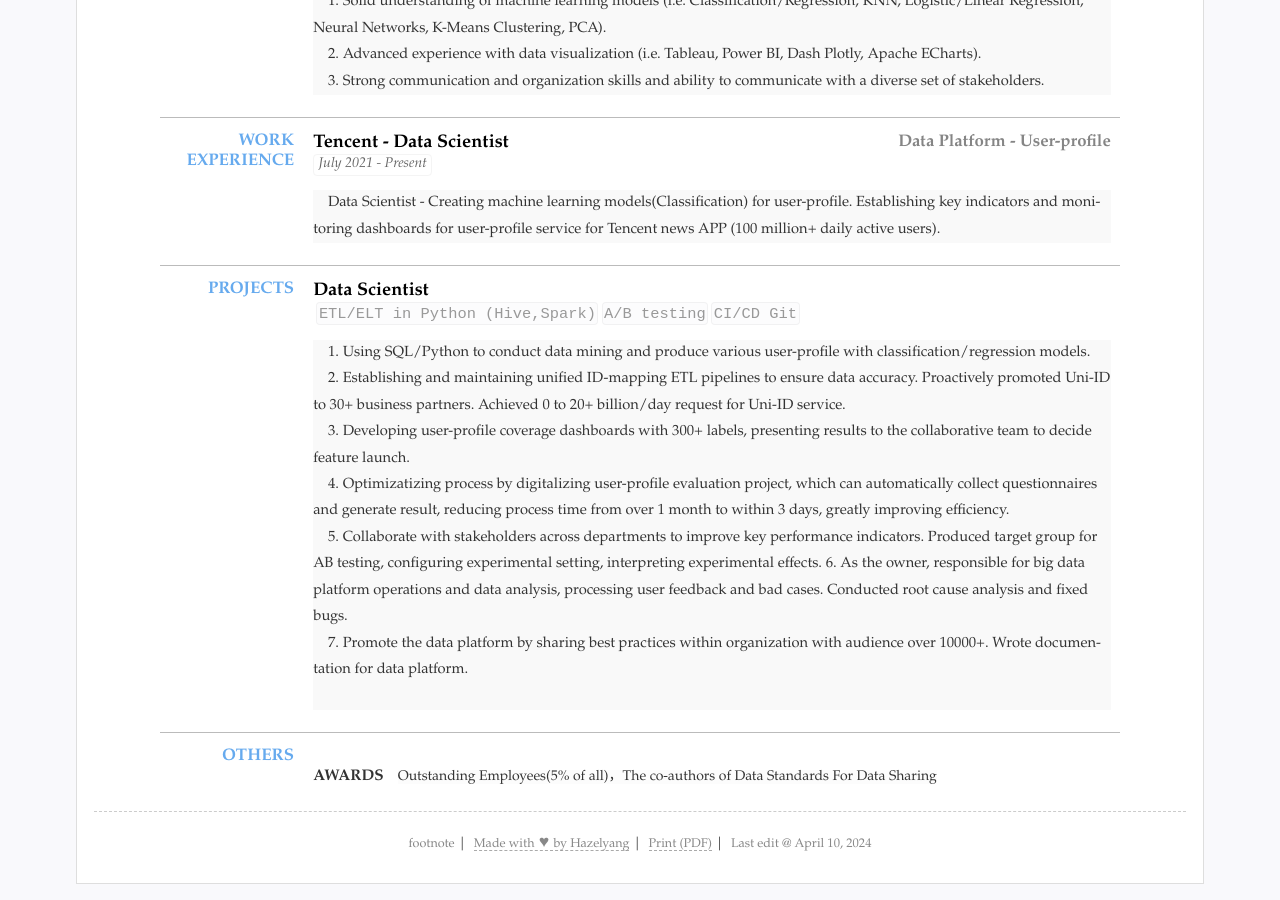
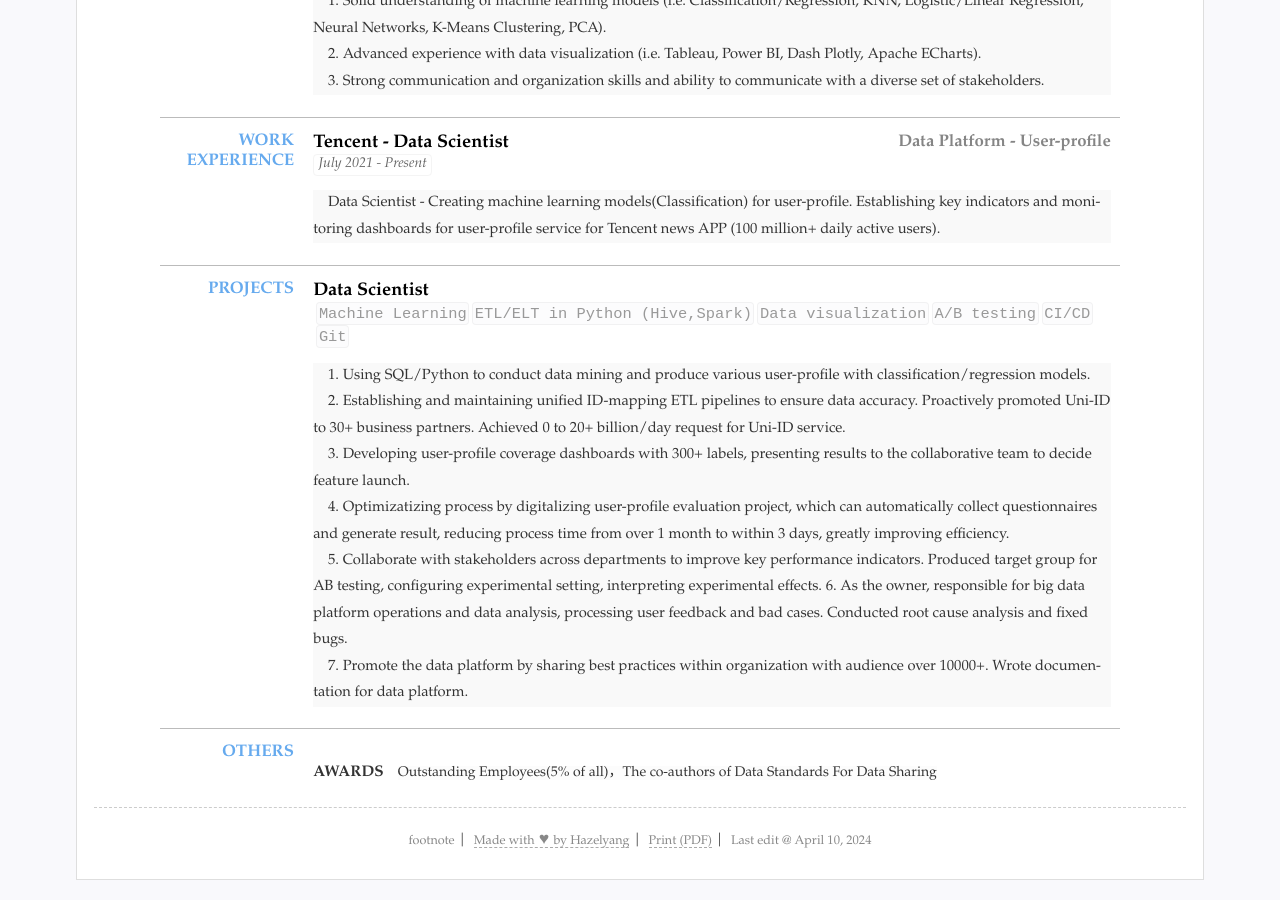
Before and after one commit to hazelyang518/eng_cv, a Jekyll site: the page built from index.html, in a window 1280 px wide and 900 px high, scrolled down 640 px. Built offline with Jekyll 4.4.1, drawn with Linux system fonts in a browser that asks for light colours.

Commit message:
Update resume.yml

```diff
--- a/_data/resume.yml
+++ b/_data/resume.yml
@@ -131,9 +131,12 @@ main: #简历主要内容，
   - title: Data Scientist
     duration:
     tags:
+    - Machine Learning
     - ETL/ELT in Python (Hive,Spark)
+    - Data visualization
     - A/B testing
-    - CI/CD Git
+    - CI/CD
+    - Git
     # detail: 1.画像挖掘：使用SQL/Python挖掘各类核心标签，如用户应用偏好标签、人群属性标签，用于人群投放场景，标签累计创建人群1000+，产生20+正向场景，覆盖PCG、IEG等BG的多个业务 <br>  &nbsp &nbsp
     #         2.标签开发：建立并维护画像标签ETL链路，保障数据的完整性、准确性和一致性；按数仓规范进行标签开发，配置告警，推动标签产出效率从t+3提升到t+1 <br>  &nbsp &nbsp
     #         3.指标监控：配置新闻业务各场景用户的画像覆盖度监控，覆盖新闻主端app、微信新闻插件、手q新闻插件等产品形态，包括100+标签；利用ClickHouse计算画像覆盖度，降低任务配置难度，实现高效运算 <br>  &nbsp &nbsp
@@ -149,7 +152,7 @@ main: #简历主要内容，
             4. Optimizatizing process by digitalizing user-profile evaluation project, which can automatically collect questionnaires and generate result, reducing process time from over 1 month to within 3 days, greatly improving efficiency.<br>  &nbsp &nbsp
             5. Collaborate with stakeholders across departments to improve key performance indicators. Produced target group for AB testing, configuring experimental setting, interpreting experimental effects.
             6. As the owner, responsible for big data platform operations and data analysis, processing user feedback and bad cases. Conducted root cause analysis and fixed bugs. <br>  &nbsp &nbsp
-            7. Promote the data platform by sharing best practices within organization with audience over 10000+. Wrote documentation for data platform. <br>  &nbsp &nbsp
+            7. Promote the data platform by sharing best practices within organization with audience over 10000+. Wrote documentation for data platform.
             # 5. Responsible for analyzing the confidence of user-profile, solving the problem of low confidence, and ensuring the optimization of algorithm. Sent 100w+ active users personal questionnaire to collect users feedback and analyze result. <br>  &nbsp &nbsp
 
   # - title: Data Engineer
```
